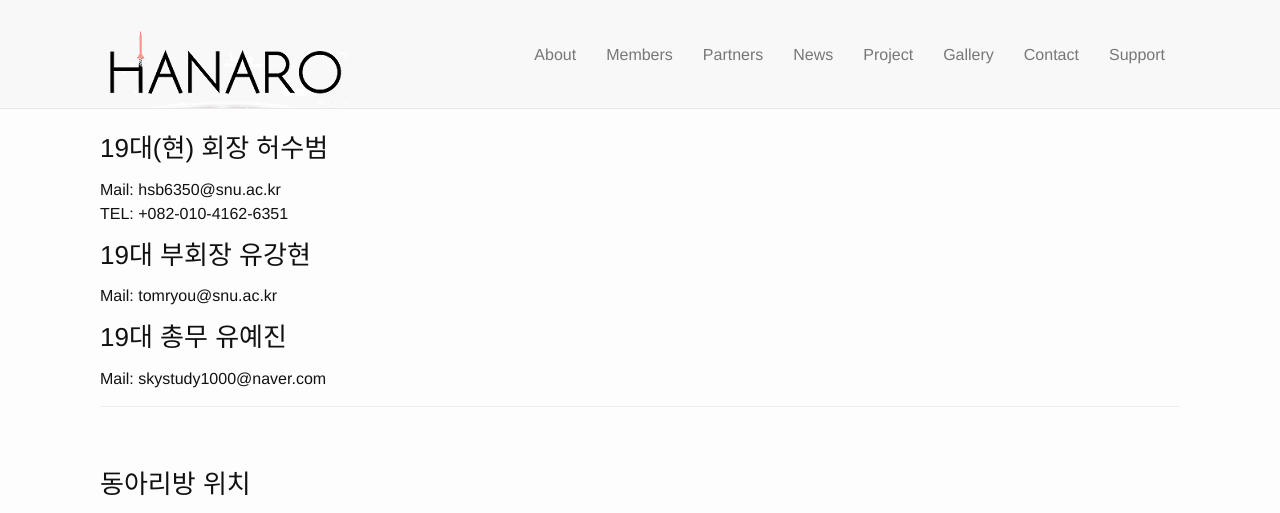
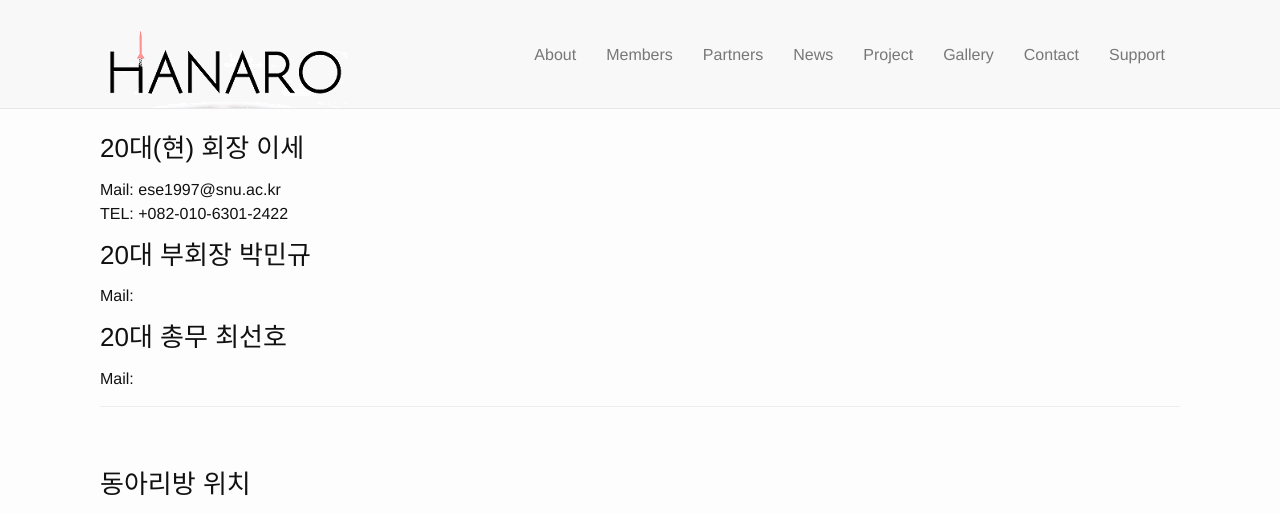
Before and after one commit to Hanaro2021/hanaro.github.io, a Jekyll site: the page built from _pages/7.contact.md, in a window 1280 px wide. Shown: the top 513 px of the page. Built offline with Jekyll 4.4.1, drawn with Linux system fonts in a browser that asks for light colours; nearby versions of some CDN libraries; grey boxes are pictures that could not be loaded.

Commit message:
Update 7.contact.md

```diff
--- a/_pages/7.contact.md
+++ b/_pages/7.contact.md
@@ -3,13 +3,13 @@ layout: page
 title: Contact
 permalink: /contact/
 ---
-<h3>19대(현) 회장 허수범</h3>
-Mail: hsb6350@snu.ac.kr<br/>
-TEL: +082-010-4162-6351
-<h3>19대 부회장 유강현</h3>
-Mail: tomryou@snu.ac.kr<br/>
-<h3>19대 총무 유예진</h3>
-Mail: skystudy1000@naver.com
+<h3>20대(현) 회장 이세</h3>
+Mail: ese1997@snu.ac.kr<br/>
+TEL: +082-010-6301-2422
+<h3>20대 부회장 박민규</h3>
+Mail: <br/>
+<h3>20대 총무 최선호</h3>
+Mail:
 
 * * *
 
```
